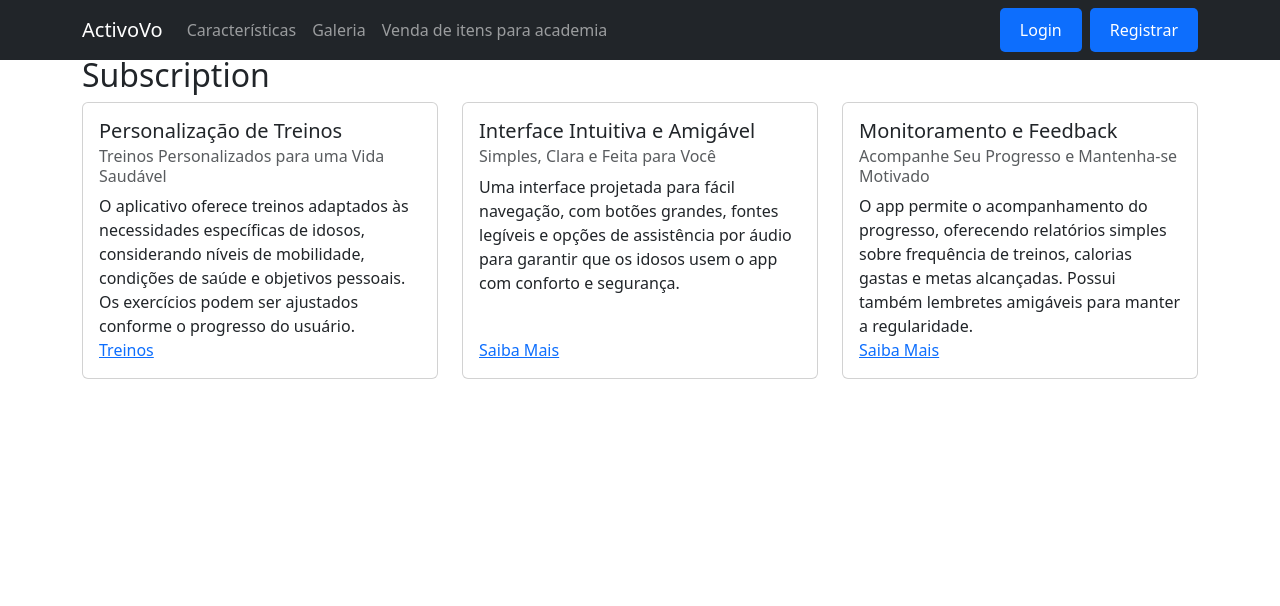
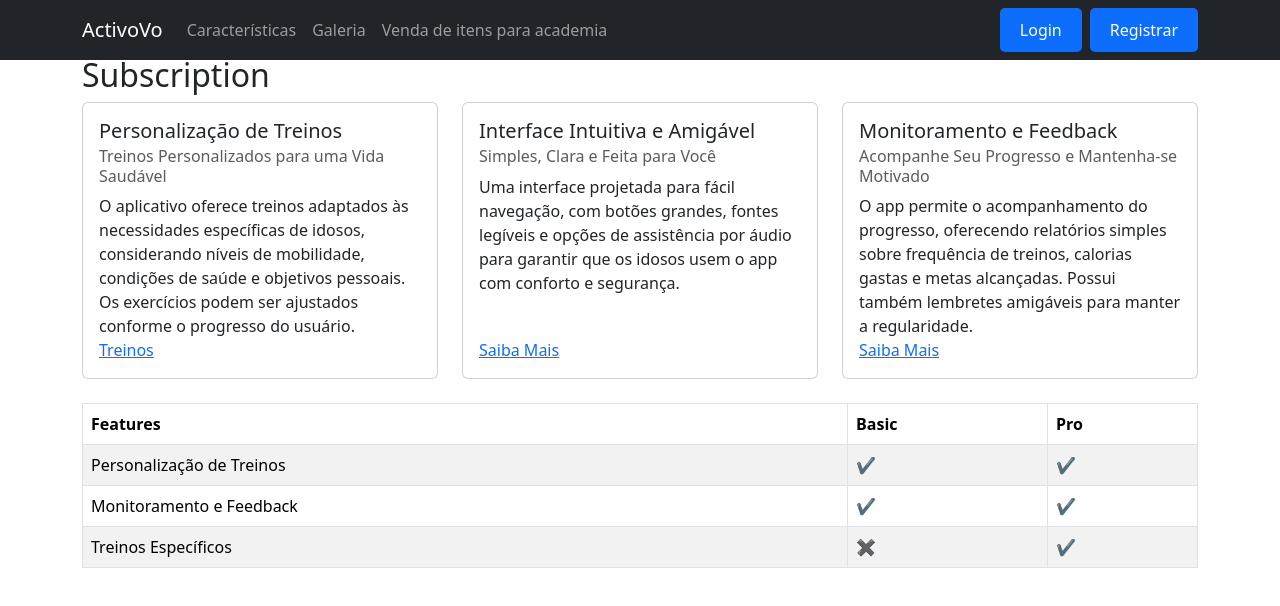
Before and after one commit to Jasr4075/react, a React (Vite) app: page /subscription in a window 1280 px wide. Shown: the top 606 px of the page. Built offline with nearby package versions, Linux system fonts and the light colour scheme.

Commit message:
feat: implement CheckTable component; update imports for CustomButton and CustomCard; rename SubscriptionC to Subscription; enhance Subscription page layout

```diff
--- a/src/components/CustomButton.jsx
+++ b/src/components/CustomButton.jsx
@@ -12,14 +12,14 @@ const CustomButton = styled(Button)`
   transition: all 0.3s ease;                    /* Transición para la animación */
 
   &:hover {
-    background-color: #31a31a;                  /* Morado más oscuro al pasar el mouse */
+    background-color:rgb(12, 158, 202);                  /* Morado más oscuro al pasar el mouse */
     transform: scale(1.1);                      /* Escala para la animación */
-    box-shadow: 0 4px 8px rgba(0, 0, 0, 0.2);   /* Sombra al pasar el mouse */
+    box-shadow: 0 4px 8px rgb(14, 181, 231);   /* Sombra al pasar el mouse */
   }
 
   &:focus {
     outline: none;                              /* Elimina el contorno cuando está en foco */
-    box-shadow: 0 0 5px #31a31a;                /* Agrega un contorno morado */
+    box-shadow: 0 0 5pxrgb(11, 149, 190);                /* Agrega un contorno morado */
   }
 `;
 
--- a/src/components/Navbar.jsx
+++ b/src/components/Navbar.jsx
@@ -1,5 +1,5 @@
 import { Navbar, Nav, Container } from 'react-bootstrap';
-import CButton from './CustomButton';
+import CButton from './customButton';
 
 const NavbarComp = () => {
   return (
--- /dev/null
+++ b/src/components/checkTable.jsx
@@ -0,0 +1,33 @@
+import React from 'react';
+import { Table } from 'react-bootstrap';
+import PropTypes from 'prop-types';
+
+const CheckTable = ({ headers, rows }) => {
+    return (
+        <Table striped bordered hover responsive data-aos="fade-up">
+            <thead>
+                <tr>
+                    {headers.map((header, index) => (
+                        <th key={index}>{header}</th>
+                    ))}
+                </tr>
+            </thead>
+            <tbody>
+                {rows.map((row, rowIndex) => (
+                    <tr key={rowIndex}>
+                        {row.map((cell, cellIndex) => (
+                            <td key={cellIndex}>{cell}</td>
+                        ))}
+                    </tr>
+                ))}
+            </tbody>
+        </Table>
+    );
+};
+
+CheckTable.propTypes = {
+    headers: PropTypes.arrayOf(PropTypes.string).isRequired,
+    rows: PropTypes.arrayOf(PropTypes.array).isRequired,
+};
+
+export default CheckTable;
--- a/src/components/home/FeatureCards.jsx
+++ b/src/components/home/FeatureCards.jsx
@@ -1,5 +1,5 @@
 import { Container, Row } from "react-bootstrap";
-import CustomCard from "../CustomCard";
+import CustomCard from "../customCard";
 
 const FeatureCards = () => {
   const cards = [
--- a/src/pages/home/index.jsx
+++ b/src/pages/home/index.jsx
@@ -2,7 +2,7 @@ import styled from "styled-components";
 import { Container } from "react-bootstrap";
 import { Toaster, toast } from "react-hot-toast";
 import AosInitializer from "../../services/utils/aos";
-import CButton from "../../components/CustomButton";
+import CButton from "../../components/customButton";
 import ChatBubble from "../../components/ChatBubble";
 import Gallery from "../../components/home/Gallery";
 import FeatureCards from "../../components/home/FeatureCards";
--- a/src/pages/subscription/subscription.jsx
+++ b/src/pages/subscription/subscription.jsx
@@ -1,8 +1,9 @@
-import { Container, Row } from "react-bootstrap";
+import { Container, Row, Table } from "react-bootstrap";
 import CustomCard from "../../components/CustomCard";
 import AosInitializer from "../../services/utils/aos";
+import CheckTable from "../../components/CheckTable";
 
-const SubscriptionC = () => {
+const Subscription = () => {
     const cards = [
         {
             title: "Personalização de Treinos",
@@ -44,9 +45,19 @@ const SubscriptionC = () => {
                         />
                     ))}
                 </Row>
+                <Row className="justify-content-center">
+                    <CheckTable
+                        headers={["Features", "Basic", "Pro"]}
+                        rows={[
+                            ["Personalização de Treinos", "✔", "✔"],
+                            ["Monitoramento e Feedback", "✔", "✔"],
+                            ["Treinos Específicos", "✖", "✔"],
+                        ]}
+                    />
+                </Row>
             </Container>
         </>
     );
 };
 
-export default SubscriptionC;
+export default Subscription;
--- a/src/router/Routes.jsx
+++ b/src/router/Routes.jsx
@@ -1,5 +1,5 @@
 import { BrowserRouter as Router, Routes, Route } from "react-router-dom";
-import Home from "../pages/home/";
+import Home from "../pages/home";
 import ItemsRoutes from "./ItemsRoutes";
 import FilmesPage from "../pages/filmes/filmesPage";
 import FilmeDetails from "../pages/filmes/filmeDetails";
```
